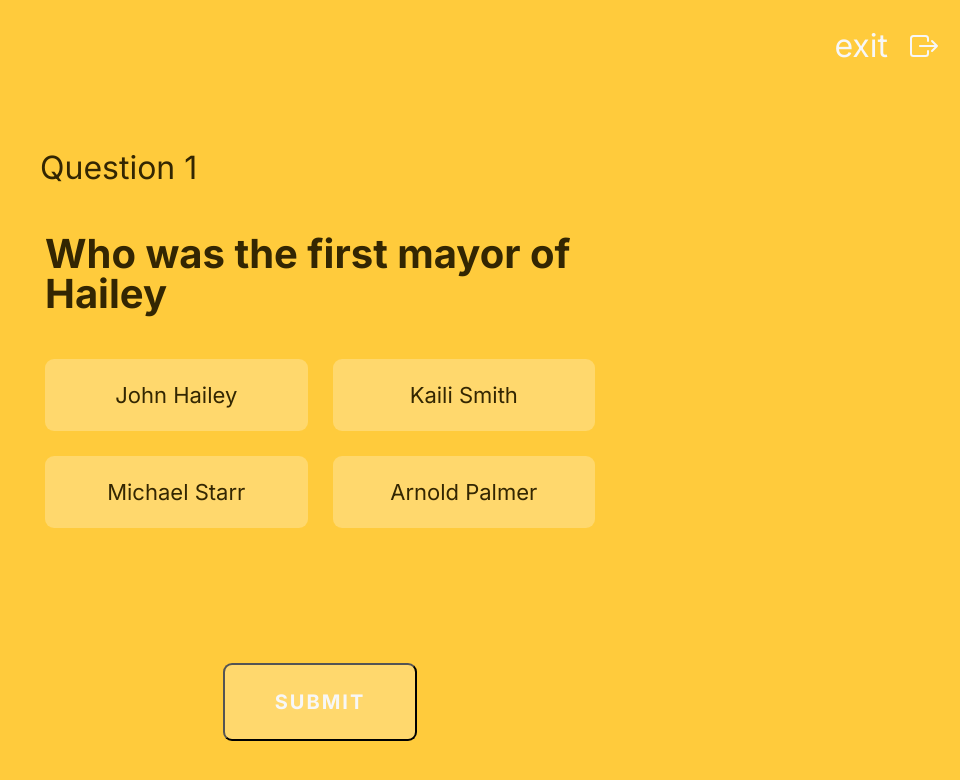
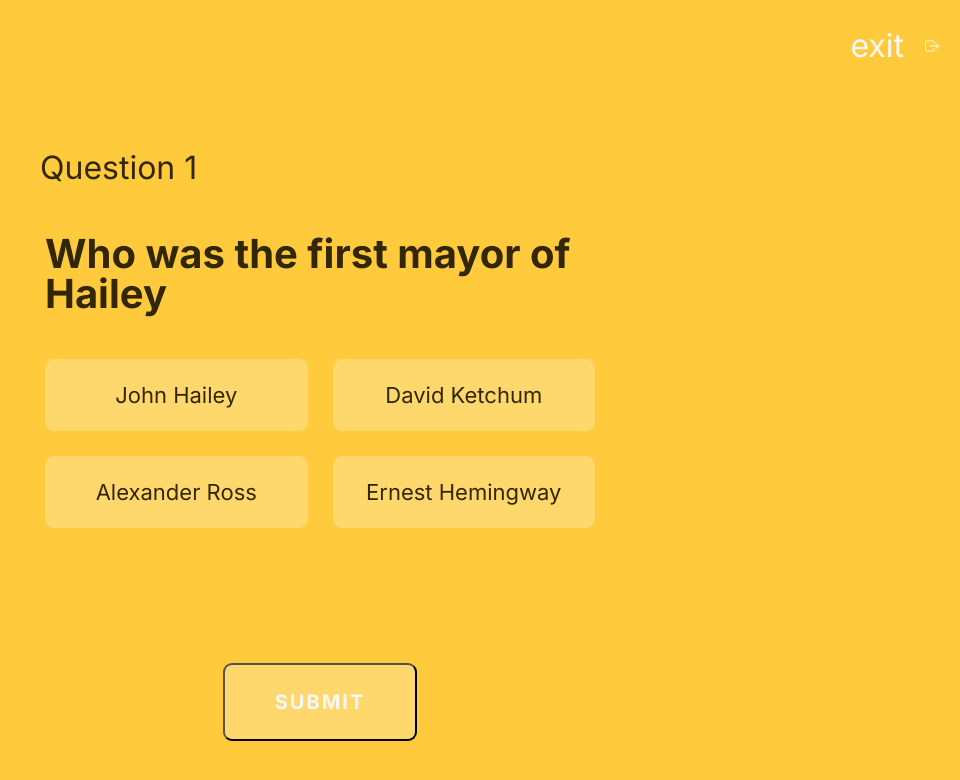
Before and after one commit to jpkanderton/bchm-quiz, a React app: page /questions in a window 1280 px wide. Shown: the top 780 px of the page, without its empty margins (320-1280 px from the left). Built offline with nearby package versions, Linux system fonts and the light colour scheme.

Commit message:
sets up a point total to be summed and added to the FinalScore.jsx file

```diff
--- a/client/content.js
+++ b/client/content.js
@@ -1,32 +1,48 @@
 const questionsData = [
   {
     question: "Who was the first mayor of Hailey",
-    answers: ["John Hailey", "Kaili Smith ", "Michael Starr", "Arnold Palmer"],
+    answers: [
+      "John Hailey",
+      "David Ketchum",
+      "Alexander Ross",
+      "Ernest Hemingway",
+    ],
     correct: 0,
   },
   {
-    question: "who is john hailey",
-    answers: ["answer1b ", "answer2 b", "answer 3", "answer4"],
-    correct: 0,
+    question: "What year was Hailey founded?",
+    answers: ["1850 ", "1866", "1881", "1903"],
+    correct: 2,
   },
   {
-    question: "who is michael",
-    answers: ["answer1", "answer2", "answer 3", "answer4"],
+    question: "Which famous poet calls Hailey, Idaho their birthplace?",
+    answers: [
+      "Jack Kerouac",
+      "Langston Hughes",
+      "Shel Silverstein",
+      "Ezra Pound",
+    ],
+    correct: 3,
+  },
+  {
+    question: "What was the City of Hailey the first in doing?",
+    answers: ["4th of July BBQ", "Electric Lighting", "Computers", "Homework"],
     correct: 1,
   },
   {
-    question: "who is tom",
-    answers: ["answer1 tom", "answer2 tom", "answer 3", "answer4"],
+    question: "Why are there no 19th Century buildings remaining in Hailey?",
+    answers: ["Earthquakes", "Dinosaurs", "Fires", "Floods"],
     correct: 2,
   },
   {
-    question: "who is tommy",
-    answers: ["answer1", "answer2", "answer 3", "answer4"],
-    correct: 1,
-  },
-  {
-    question: "who is michael",
-    answers: ["answer1", "answer2", "answer 3", "answer4"],
+    question:
+      "In 1936, what did Averill Harriman build the first of in America?",
+    answers: [
+      "Gold mine",
+      "Destination Ski Resort",
+      "Old West Rodeo Show",
+      "Train Station",
+    ],
     correct: 1,
   },
 ];
--- a/client/src/components/App.jsx
+++ b/client/src/components/App.jsx
@@ -3,14 +3,31 @@
 import { Routes, Route, Link } from "react-router-dom";
 import HomeScreen from "./HomeScreen.jsx";
 import Question from "./Question.jsx";
+import Questions from "./Questions.jsx";
 import CorrectAnswer from "./CorrectAnswer.jsx";
 import WrongAnswer from "./WrongAnswer.jsx";
+import FinalScore from "./FinalScore.jsx";
 import questionsData from "../../content.js";
 
 const { useState } = React;
 
 const App = () => {
-  return <div className="container"></div>;
+  const [points, setPoints] = useState(0);
+
+  console.log("something");
+  const addPoint = () => {
+    console.log("one more point");
+    setPoints(state + 1);
+  };
+
+  addPoint();
+
+  return (
+    <div className="container">
+      <FinalScore points={points} />
+      <Questions addPoint={addPoint} />
+    </div>
+  );
 };
 
 export default App;
--- /dev/null
+++ b/client/src/components/Components.jsx
@@ -0,0 +1,19 @@
+// import HomeScreen from "./HomeScreen.jsx";
+// import Question from "./Question.jsx";
+// import Questions from "./Questions.jsx";
+// import QuestionNumber from "./QuestionNumber.jsx";
+// import CorrectAnswer from "./CorrectAnswer.jsx";
+// import WrongAnswer from "./WrongAnswer.jsx";
+// import Thanks from "./Thanks.jsx";
+
+// const components = {
+//   HomeScreen: HomeScreen,
+//   Question: Question,
+//   Questions: Questions,
+//   QuestionNumber: QuestionNumber,
+//   CorrectAnswer: CorrectAnswer,
+//   WrongAnswer: WrongAnswer,
+//   Thanks: Thanks,
+// };
+
+// export default Components;
--- a/client/src/components/CorrectAnswer.jsx
+++ b/client/src/components/CorrectAnswer.jsx
@@ -13,7 +13,7 @@
       <div className="section-content section-content-answer">
         <Exit />
         <ion-icon
-          class="icon"
+          className="icon"
           name="happy-outline"
           onClick={handleClick}
         ></ion-icon>
--- a/client/src/components/Exit.jsx
+++ b/client/src/components/Exit.jsx
@@ -12,7 +12,7 @@
     <div className="container-exit">
       <a onClick={handleClick}>
         <div className="exit-text">Exit</div>
-        <ion-icon class="icon-exit" name="exit-outline"></ion-icon>
+        <ion-icon className="icon-exit" name="exit-outline"></ion-icon>
       </a>
     </div>
   );
--- /dev/null
+++ b/client/src/components/FinalScore.jsx
@@ -0,0 +1,22 @@
+import React from "react";
+import { useNavigate, useLocation } from "react-router-dom";
+
+const { useState } = React;
+
+export default () => {
+  const navigate = useNavigate();
+  const { state } = useLocation();
+  console.log(state);
+
+  const handleClick = () => {
+    navigate("/thanks");
+  };
+
+  return (
+    <div className="final-score-container">
+      <p className="final-score-text" onClick={handleClick}>
+        Your Final Score Is: {state.points}
+      </p>
+    </div>
+  );
+};
--- a/client/src/components/HomeScreen.jsx
+++ b/client/src/components/HomeScreen.jsx
@@ -1,6 +1,8 @@
 import React from "react";
 import { useNavigate } from "react-router-dom";
 import bchsLogo from "../imgs/BCHM-Logo-White.png";
+import Components from "./Components.jsx";
+// const Question = components.Question;
 
 const { useState, useEffect } = React;
 
@@ -20,6 +22,7 @@
   };
 
   return (
+    <div>
       <div className="section section-home loading">
         <div className="section-content">
           <div className="brand-box">
@@ -39,6 +42,8 @@
           </div>
         </div>
       </div>
+      {/* <Question /> */}
+    </div>
   );
 };
 
--- a/client/src/components/Question.jsx
+++ b/client/src/components/Question.jsx
@@ -5,8 +5,10 @@
 
 const { useState, useEffect } = React;
 
-const Question = ({ questionData, number, changeState }) => {
+const Question = ({ questionData, number, changeState, addPoint }) => {
+  console.log(`question index is ${number}`);
   const [selected, setSelected] = useState("no_selection");
+
   let hideElement = number !== questionData.number;
 
   //////////////// LOGIC TO HANDLE SELECTION OF ANSWER
@@ -26,7 +28,6 @@
 
   const handleSubmit = () => {
     //////////////// LOGIC FOR SELECTED VS CORRECT ANSWER
-    /*
     let result = "";
     let selectedElement = document.getElementsByClassName("selected")[0];
     let correctElement = document.getElementsByClassName("correct")[0];
@@ -36,15 +37,17 @@
     } else if (selected === questionData.correct) {
       result = "You are correct";
       selectedElement.style.backgroundColor = "#FFBE0B";
+      addPoint(1);
     } else {
       result = "You are incorrect";
       selectedElement.style.backgroundColor = "#4b1a02";
       correctElement.style.backgroundColor = "#FFBE0B";
       correctElement.style.boxShadow = "0 2.4rem 4.8rem rgba(0, 0, 0, 0.15)";
+      addPoint(0);
     }
-    */
 
     //////////////// CHANGES THE QUESTION NUMBER BY USING THE STATE OF THE PARENT ELEMENT
+    // console.log("2");
     changeState();
   };
 
--- a/client/src/components/Questions.jsx
+++ b/client/src/components/Questions.jsx
@@ -4,30 +4,47 @@
 import Question from "./Question.jsx";
 import Exit from "./Exit.jsx";
 
-const { useState } = React;
+const { useState, useEffect } = React;
 
 export default () => {
   const navigate = useNavigate();
-  const [state, setState] = useState(0);
+  const [questionNum, changeQuestion] = useState(0);
+  const [points, setPoints] = useState(0);
+  const [nextSection, setNS] = useState(false);
+  console.log(`point total is: ${points}`);
+
+  //////////////// LOGIC TO ADD POINT
+
+  const addPoint = (amnt) => {
+    setPoints(points + amnt);
+  };
 
   //////////////// LOGIC TO CHANGE THE STATE OF THE
+  useEffect(() => {
+    if (nextSection) {
+      navigate("/finalScore", { state: { points: points } });
+    }
+  }, [nextSection]);
+
   const changeState = () => {
-    if (state >= questionsData.length - 1) {
-      navigate("/thanks");
+    if (questionNum >= questionsData.length - 1) {
+      setNS(true);
     }
-    setState(state + 1);
+    changeQuestion(questionNum + 1);
   };
 
   return (
-    <div class="questions-component">
+    <div className="questions-component">
       <Exit />
       {questionsData.map((questionData, index) => {
         questionData.number = index;
         return (
           <Question
+            key={index}
             questionData={questionData}
-            number={state}
+            number={questionNum}
             changeState={changeState}
+            addPoint={addPoint}
           />
         );
       })}
--- a/client/src/components/WrongAnswer.jsx
+++ b/client/src/components/WrongAnswer.jsx
@@ -6,7 +6,7 @@
     <div className="section wrong-answer hide-alt">
       <div className="section-content">
         <Exit />
-        <ion-icon class="icon" name="sad-outline"></ion-icon>
+        <ion-icon className="icon" name="sad-outline"></ion-icon>
       </div>
     </div>
   );
--- a/client/src/index.js
+++ b/client/src/index.js
@@ -6,6 +6,7 @@
 import Question from "./components/Question.jsx";
 import Questions from "./components/Questions.jsx";
 import HomeScreen from "./components/HomeScreen.jsx";
+import FinalScore from "./components/FinalScore.jsx";
 import Thanks from "./components/Thanks.jsx";
 
 const questionRoutes = ReactDOM.render(
@@ -14,6 +15,7 @@
       <Route path="/" element={<HomeScreen />}></Route>
       <Route path="/correct" element={<CorrectAnswer />}></Route>
       <Route path="/questions" element={<Questions />} />
+      <Route path="/finalScore" element={<FinalScore />} />
       <Route path="/thanks" element={<Thanks />} />
     </Routes>
   </BrowserRouter>,
--- a/public/main.css
+++ b/public/main.css
@@ -404,4 +404,22 @@
 
 .thanks-text {
   display: block;
+  color: #f7f7f7;
+  font-size: 5rem;
 }
+
+/* FINAL SCORE */
+
+.final-score-container {
+  padding: 2rem 2rem;
+  height: 100vh;
+  display: flex;
+  justify-content: center;
+  align-items: center;
+}
+
+.final-score-text {
+  display: block;
+  color: #f7f7f7;
+  font-size: 5rem;
+}
```
Lines whose indentation alone changed are shown as unchanged.
